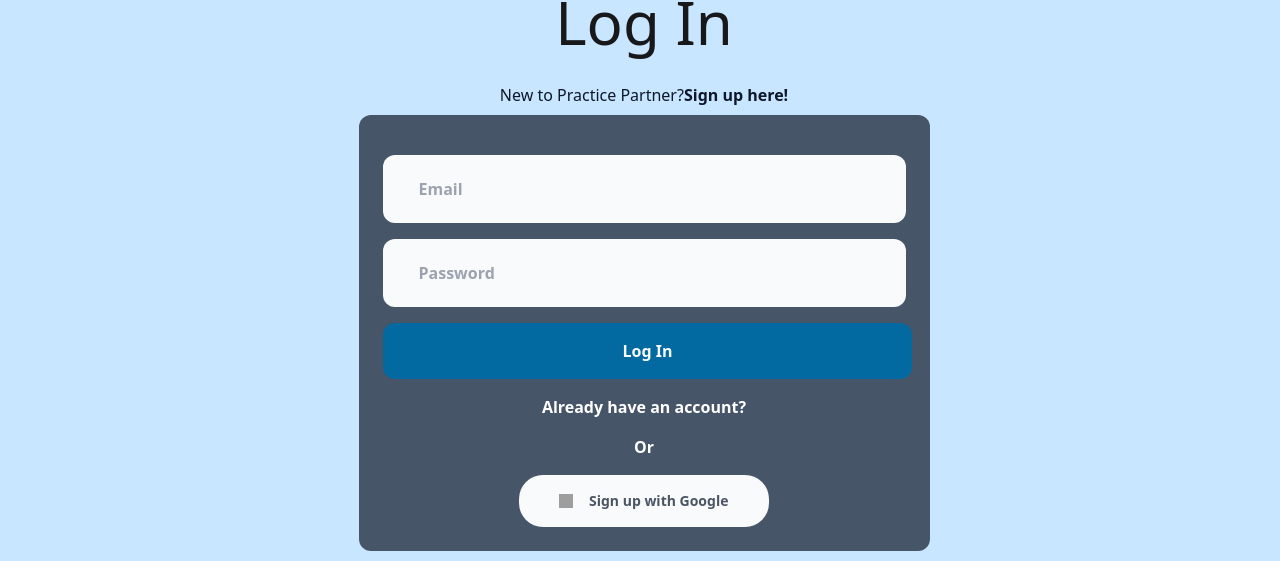
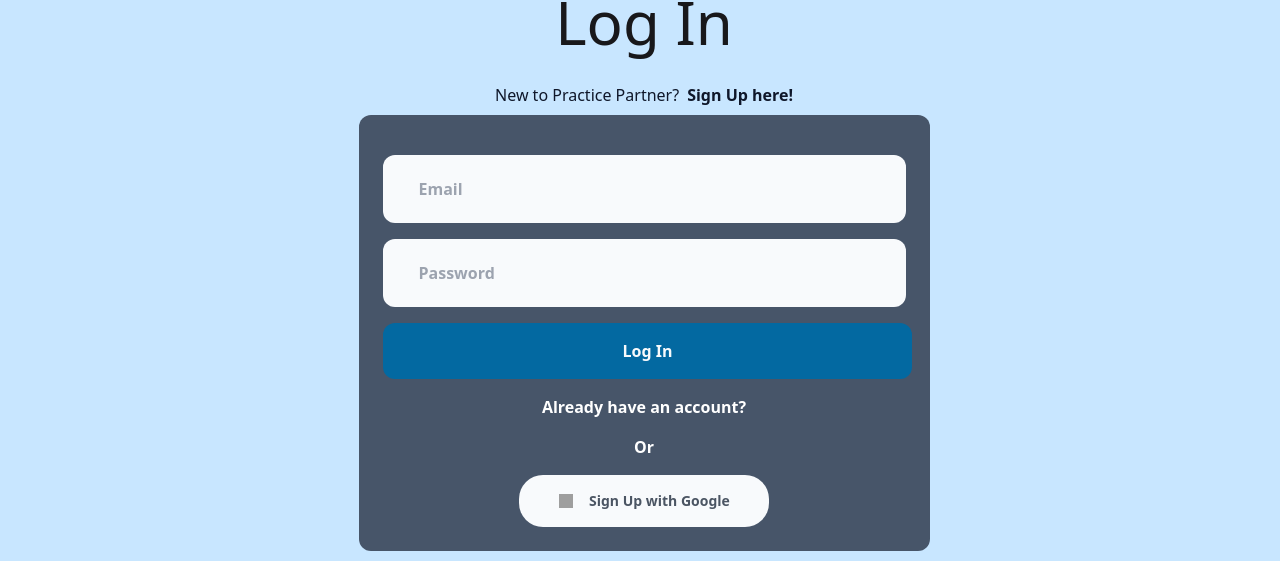
Before and after one commit to prestonzen/PracticePartner-Frontend, a React (Create React App) app: page /login in a window 1280 px wide. Shown: the part 121-682 px from the top of the page. Built offline with nearby package versions, Linux system fonts and the light colour scheme; no server answers; grey boxes are pictures that could not be loaded.

Commit message:
little issues fixed

```diff
--- a/src/components/LogInComp.js
+++ b/src/components/LogInComp.js
@@ -24,14 +24,10 @@ const LogInComp = ({ setEmail,setEmailAddress, setIsAdmin, setIsSubscribed }) =>
       const userData = {
         name: data.user.displayName,
         email: data.user.email,
-        // password: req.body.password,
-        isFree: true,
-        freePrompts: 10,
       };
 
-      setEmail(true);
-      navigate('/generate-image');
-       await axios.post(
+
+      const response = await axios.post(
         `${BACKEND_URL}/checkAndStoreUser`,
         JSON.stringify(userData),
         {
@@ -43,9 +39,18 @@ const LogInComp = ({ setEmail,setEmailAddress, setIsAdmin, setIsSubscribed }) =>
           credentials: 'include',
         }
       );
+      setIsSubscribed(response.data.isSubscribed);
+      setEmail(true);
+      setIsAdmin(response.data.isAdmin);
+      setEmailAddress(response.data.email);
+
+      if(response.data.isAdmin){      navigate('/user-management');}
+      else{navigate('/chat');}
+
+      toast.success('Login Successful');
     } catch (error) {
       console.error('Error during login:', error);
-      // Handle errors appropriately (e.g., display an error message)
+      toast.error('Error occured! Please try again later!');
     }
   };
 
@@ -74,7 +79,7 @@ const LogInComp = ({ setEmail,setEmailAddress, setIsAdmin, setIsSubscribed }) =>
       setEmailAddress(response.data.email);
 
       if(response.data.isAdmin){      navigate('/user-management');}
-      else{navigate('/generate-image');}
+      else{navigate('/chat');}
 
       toast.success('Login Successful');
       // Handle success (e.g., redirect user)
@@ -100,9 +105,9 @@ const LogInComp = ({ setEmail,setEmailAddress, setIsAdmin, setIsSubscribed }) =>
         Log In
       </div>
       <div className=" flex justify-center mt-2 text-slate-900">
-        New to Practice Partner? {'  '}
+      <span className="md:mr-2 max-md:mr-1">New to Practice Partner?</span>
         <Link to="/signup">
-          <span className="font-bold"> Sign up here!</span>
+          <span className="font-bold"> Sign Up here!</span>
         </Link>
       </div>
       <div className="flex flex-col p-6 mt-2 text-base font-semibold rounded-xl bg-slate-600 max-md:px-5 max-md:max-w-full">
@@ -151,7 +156,7 @@ const LogInComp = ({ setEmail,setEmailAddress, setIsAdmin, setIsSubscribed }) =>
               className="my-auto w-3.5 aspect-square"
               alt="Google Logo"
             />
-            <div className="grow text-left pl-4">Sign up with Google</div>
+            <div className="grow text-left pl-4">Sign Up with Google</div>
           </button>
         </div>
       </div>
--- a/src/components/Navbar.js
+++ b/src/components/Navbar.js
@@ -107,12 +107,12 @@ const Navbar = ({ loggedIn, setEmail, setIsAdmin, setEmailAddress }) => {
             <>
               <button className="bg-primary text-white font-bold max-md:font-semibold text-sm max-md:text-xs rounded-3xl px-6 max-md:px-3 md:mx-2 py-2 max-md:py-1">
                 <Link to="/signup" className="hover:text-gray-400">
-                  SignUp
+                  Sign Up
                 </Link>
               </button>
               <button className="bg-primary-container border font-bold max-md:font-semibold border-primary text-primary text-sm max-md:text-xs md:mx-2 rounded-3xl px-6 max-md:px-3 py-2 max-md:py-1">
                 <Link to="/login" className="hover:text-gray-400">
-                  LogIn
+                  Log In
                 </Link>
               </button>
             </>
```
Also changed, not shown: 1 other file (tests, documents, lock files or other folders).
